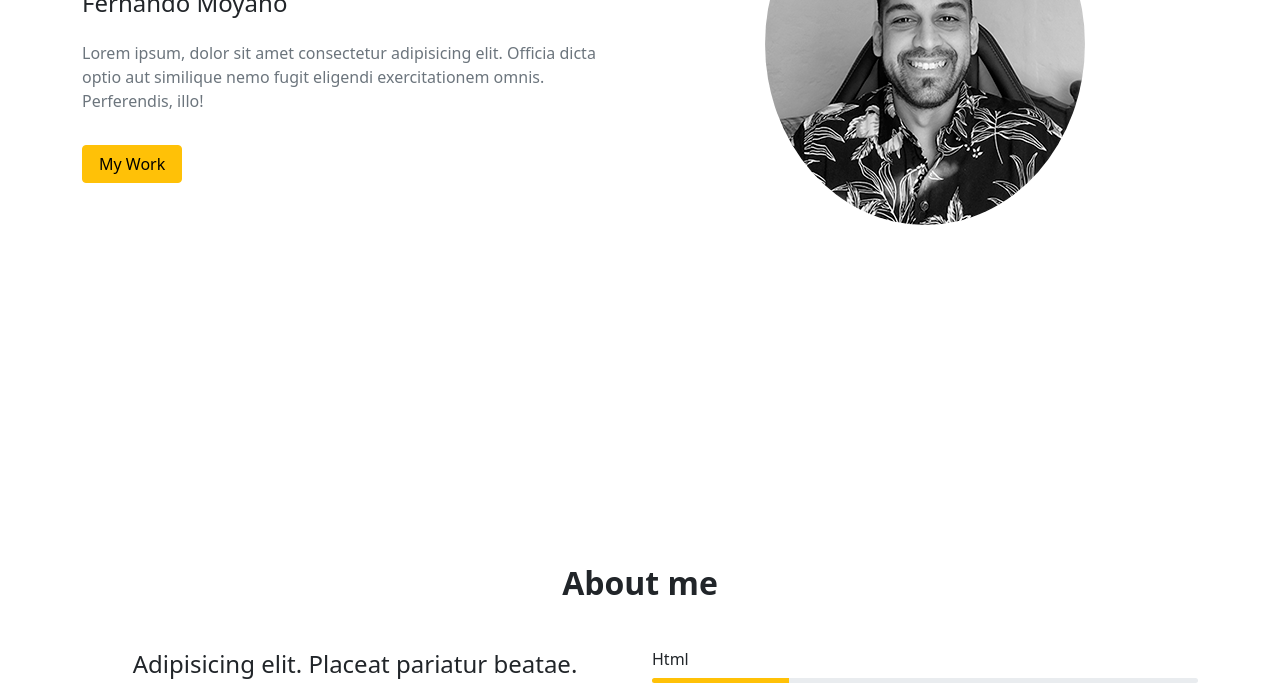
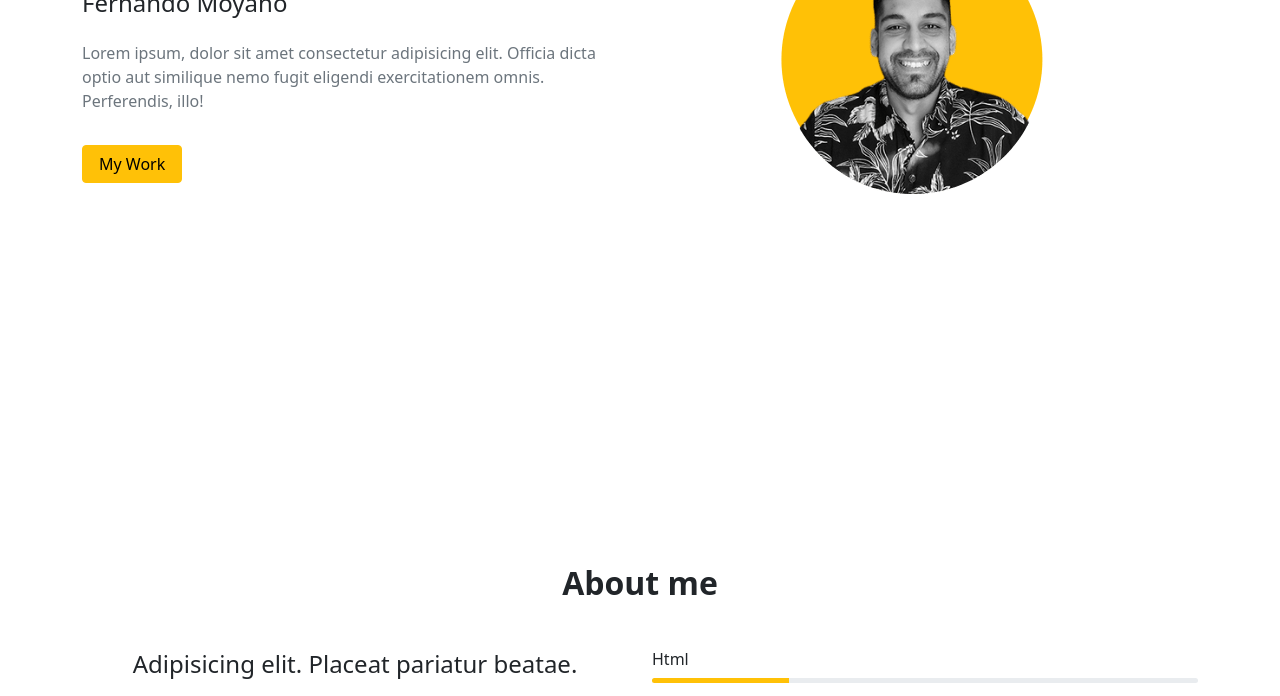
Before and after one commit to FernandoMoyano/Portfolio-1, a plain HTML site: page index.html in a window 1280 px wide. Shown: the part 404-1100 px from the top of the page. Drawn offline with Linux system fonts and the light colour scheme.

Commit message:
mejorando foto

```diff
--- a/index.html
+++ b/index.html
@@ -43,7 +43,7 @@
           <div class="home-img text-center">
           <!--   <img src="img/profile.png" class="rounded-circle mw-100" alt="Profile-img" /> -->
            <!--  <img src="img/fernandomoyano2.jpg" class="rounded-circle mw-100" alt="Profile-img" /> -->
-            <img src="img/fernandomoyano6.png" class="rounded-circle mw-100" alt="Profile-img" />
+            <img src="img/fernandomoyano10.png" class="rounded-circle mw-100" alt="Profile-img" />
           </div>
         </div>
         <div class="col-md-6 mt-5 mt-md-0 order-md-first">
```
Also changed, not shown: img/fernandomoyano10.png (added), img/fernandomoyano8.png (added), img/fernandomoyano9.png (added).
